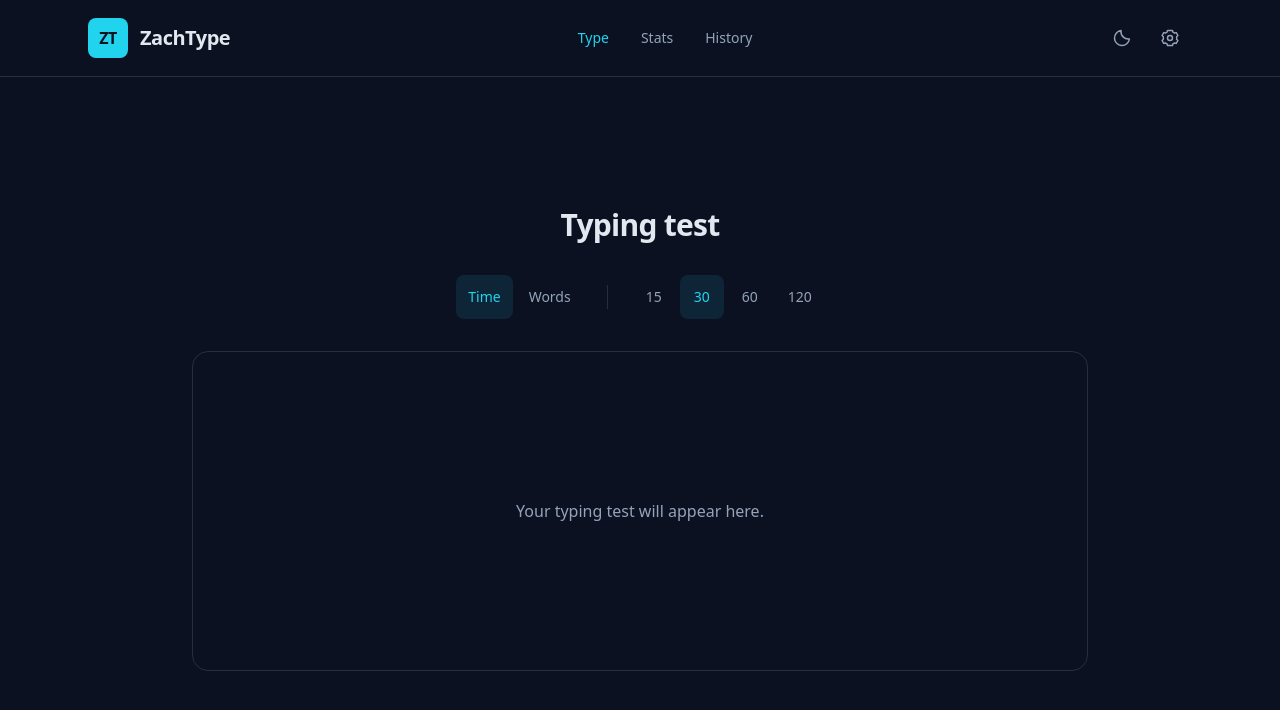
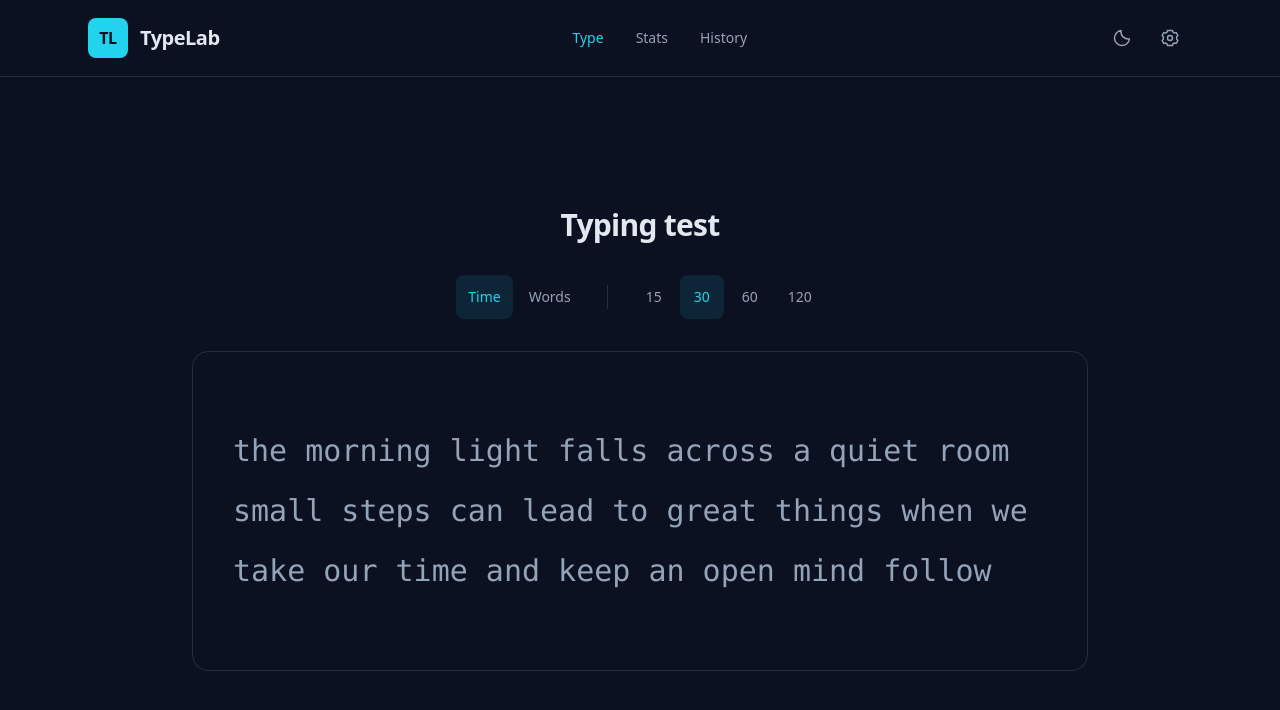
Before and after one commit to nubie69/OranguType, a React (Vite) app: page / in a window 1280 px wide. Shown: the top 710 px of the page. Built offline with nearby package versions, Linux system fonts and the light colour scheme.

Commit message:
Added display Word

```diff
--- a/index.html
+++ b/index.html
@@ -3,7 +3,7 @@
   <head>
     <meta charset="UTF-8" />
     <meta name="viewport" content="width=device-width, initial-scale=1.0" />
-    <title>ZachType</title>
+    <title>TypeLab</title>
   </head>
   <body>
     <div id="root"></div>
--- a/package.json
+++ b/package.json
@@ -1,5 +1,5 @@
 {
-  "name": "zachtype",
+  "name": "typelab",
   "private": true,
   "version": "0.0.0",
   "type": "module",
--- a/src/components/Navbar.tsx
+++ b/src/components/Navbar.tsx
@@ -7,16 +7,16 @@ export default function Navbar() {
       >
         <a
           href="/"
-          aria-label="ZachType home"
+          aria-label="TypeLab home"
           className="flex items-center gap-3 rounded-sm text-[var(--color-text-primary)]"
         >
           <span
             aria-hidden="true"
             className="flex size-10 items-center justify-center rounded-lg bg-[var(--color-accent)] font-bold tracking-tight text-[var(--color-background)]"
           >
-            ZT
+            TL
           </span>
-          <span className="text-xl font-semibold tracking-tight">ZachType</span>
+          <span className="text-xl font-semibold tracking-tight">TypeLab</span>
         </a>
 
         <ul className="order-last flex w-full items-center justify-center gap-8 text-sm font-medium sm:order-none sm:w-auto sm:justify-start">
--- /dev/null
+++ b/src/components/WordDisplay.tsx
@@ -0,0 +1,18 @@
+type WordDisplayProps = {
+  words: readonly string[]
+}
+
+export default function WordDisplay({ words }: WordDisplayProps) {
+  return (
+    <div
+      role="region"
+      aria-label="Sample typing words"
+      className="w-full min-w-0"
+    >
+      {/* Keep three complete lines visible as the words wrap at each screen size. */}
+      <p className="h-[6em] overflow-hidden font-mono text-xl leading-[2] text-[var(--color-text-secondary)] sm:text-2xl lg:text-3xl">
+        {words.join(' ')}
+      </p>
+    </div>
+  )
+}
--- /dev/null
+++ b/src/data/sampleWords.ts
@@ -0,0 +1,10 @@
+export const sampleWords = [
+  'the', 'morning', 'light', 'falls', 'across', 'a', 'quiet', 'room',
+  'small', 'steps', 'can', 'lead', 'to', 'great', 'things', 'when',
+  'we', 'take', 'our', 'time', 'and', 'keep', 'an', 'open', 'mind',
+  'follow', 'the', 'path', 'through', 'green', 'fields', 'where',
+  'birds', 'sing', 'and', 'clouds', 'move', 'slowly', 'above',
+  'each', 'new', 'day', 'brings', 'a', 'chance', 'to', 'learn',
+  'build', 'share', 'create', 'and', 'find', 'joy', 'in', 'simple',
+  'moments', 'with', 'friends', 'near', 'the', 'water',
+]
--- a/src/pages/Home.tsx
+++ b/src/pages/Home.tsx
@@ -1,5 +1,7 @@
 import { useState } from 'react'
 import TestModeSelector from '../components/TestModeSelector'
+import WordDisplay from '../components/WordDisplay'
+import { sampleWords } from '../data/sampleWords'
 import type { TestSettings } from '../types/test'
 
 export default function Home() {
@@ -23,9 +25,7 @@ export default function Home() {
         </h1>
         <TestModeSelector settings={settings} onChange={setSettings} />
         <div className="flex min-h-64 items-center justify-center rounded-2xl border border-[var(--color-text-secondary)]/20 p-6 sm:min-h-80 sm:p-10">
-          <p className="max-w-sm text-center text-sm leading-relaxed text-[var(--color-text-secondary)] sm:text-base">
-            Your typing test will appear here.
-          </p>
+          <WordDisplay words={sampleWords} />
         </div>
       </section>
     </main>
```
Also changed, not shown: 2 other files (tests, documents, lock files or other folders).
